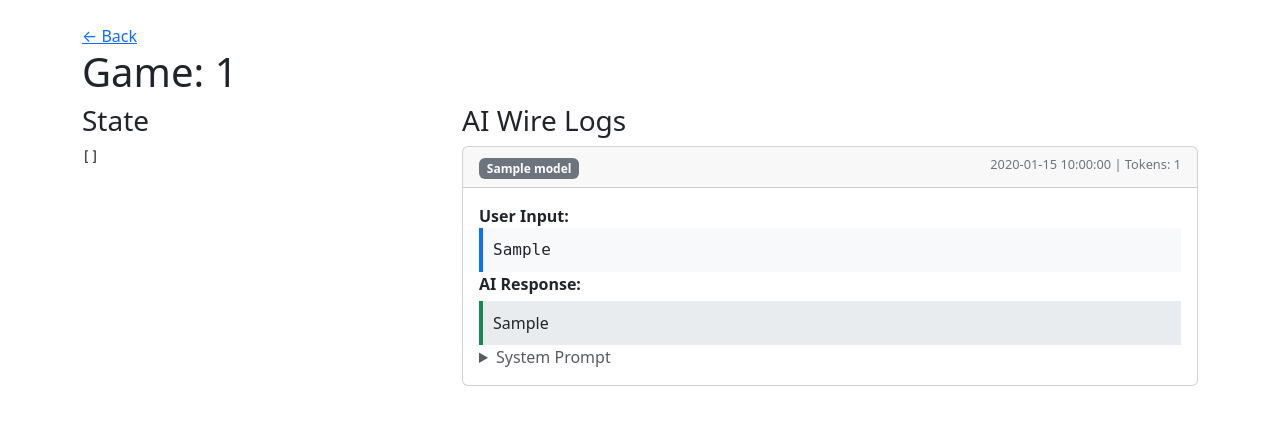
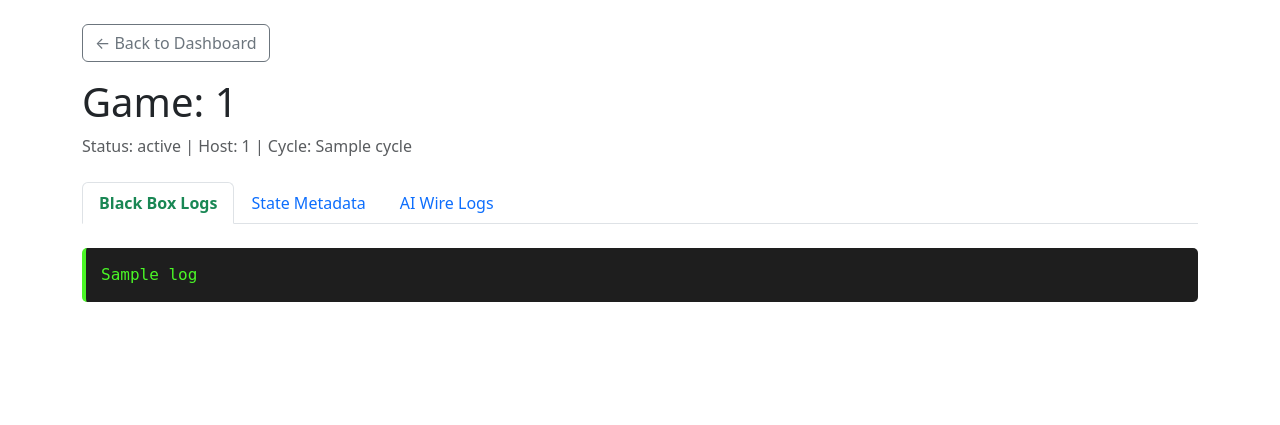
Before and after one commit to zudduz/cscratch, a Python web app: template app/templates/game_detail.html.j2 in a window 1280 px wide. Shown: the top 425 px of the page. Run offline with Jinja, Linux system fonts and the light colour scheme; the template is opened without the code that fills it: most values are stand-ins (such as "Sample title", 1, 10 or a date in 2020).

Commit message:
Adding black box logs to dashboard

```diff
--- a/app/templates/game_detail.html.j2
+++ b/app/templates/game_detail.html.j2
@@ -7,19 +7,56 @@
         .prompt { background: #f8f9fa; border-left: 4px solid #0d6efd; padding: 10px; font-family: monospace; white-space: pre-wrap; }
         .response { background: #e9ecef; border-left: 4px solid #198754; padding: 10px; margin-top: 5px; white-space: pre-wrap; }
         .metadata { font-size: 0.8em; color: #6c757d; }
+        .bb-log { background: #1e1e1e; color: #4af626; font-family: monospace; padding: 15px; border-radius: 5px; margin-bottom: 10px; white-space: pre-wrap; border-left: 4px solid #4af626;}
     </style>
 </head>
-<body class="container mt-4">
-    <a href="/dashboard">&larr; Back</a>
+<body class="container mt-4 mb-5">
+    <a href="/dashboard" class="btn btn-outline-secondary mb-3">&larr; Back to Dashboard</a>
+
+    <div class="d-flex justify-content-between align-items-center mb-4">
+        <div>
             <h1>Game: {{ game.id }}</h1>
+            <p class="text-muted mb-0">Status: {{ game.status }} | Host: {{ game.host_id }} | Cycle: {{ game.metadata.cycle | default(1) }}</p>
+        </div>
+    </div>
 
-    <div class="row">
-        <div class="col-md-4">
-            <h3>State</h3>
-            <pre>{{ game.metadata | tojson(indent=2) }}</pre>
+    <!-- Navigation Tabs -->
+    <ul class="nav nav-tabs mb-4" id="gameTabs" role="tablist">
+        <li class="nav-item" role="presentation">
+            <button class="nav-link active fw-bold text-success" id="blackbox-tab" data-bs-toggle="tab" data-bs-target="#blackbox" type="button" role="tab">Black Box Logs</button>
+        </li>
+        <li class="nav-item" role="presentation">
+            <button class="nav-link" id="state-tab" data-bs-toggle="tab" data-bs-target="#state" type="button" role="tab">State Metadata</button>
+        </li>
+        <li class="nav-item" role="presentation">
+            <button class="nav-link" id="wire-tab" data-bs-toggle="tab" data-bs-target="#wire" type="button" role="tab">AI Wire Logs</button>
+        </li>
+    </ul>
+
+    <!-- Tab Content -->
+    <div class="tab-content" id="gameTabsContent">
+
+        <!-- Black Box Logs Tab -->
+        <div class="tab-pane fade show active" id="blackbox" role="tabpanel">
+            {% if game.metadata.blackbox_logs %}
+                {% for log in game.metadata.blackbox_logs %}
+                    <div class="bb-log">{{ log }}</div>
+                {% endfor %}
+            {% else %}
+                <div class="alert alert-dark text-center">
+                    No black box telemetry recorded yet.
                 </div>
-        <div class="col-md-8">
-            <h3>AI Wire Logs</h3>
+            {% endif %}
+        </div>
+
+        <!-- State Metadata Tab -->
+        <div class="tab-pane fade" id="state" role="tabpanel">
+            <pre class="bg-light p-3 border rounded" style="font-size: 0.9em;">{{ game.metadata | tojson(indent=2) }}</pre>
+        </div>
+
+        <!-- AI Wire Logs Tab -->
+        <div class="tab-pane fade" id="wire" role="tabpanel">
+            {% if logs %}
                 {% for log in logs %}
                 <div class="card mb-3">
                     <div class="card-header">
@@ -31,14 +68,23 @@
                         <div class="prompt">{{ log.user_input }}</div>
                         <strong>AI Response:</strong>
                         <div class="response">{{ log.raw_response }}</div>
-                    <details>
-                        <summary class="text-muted">System Prompt</summary>
-                        <pre class="small">{{ log.system_prompt }}</pre>
+                        <details class="mt-3">
+                            <summary class="text-muted" style="cursor: pointer;">View System Prompt</summary>
+                            <pre class="small mt-2 bg-light p-2 border rounded">{{ log.system_prompt }}</pre>
                         </details>
                     </div>
                 </div>
                 {% endfor %}
+            {% else %}
+                <div class="alert alert-secondary text-center">
+                    No AI interactions recorded yet.
                 </div>
+            {% endif %}
         </div>
+
+    </div>
+
+    <!-- Bootstrap JS Bundle (includes Popper) -->
+    <script src="https://cdn.jsdelivr.net/npm/bootstrap@5.3.0/dist/js/bootstrap.bundle.min.js"></script>
 </body>
 </html>
--- a/cartridges/foster_protocol/logic.py
+++ b/cartridges/foster_protocol/logic.py
@@ -17,7 +17,7 @@ class FosterProtocol:
         default_state = Caisson()
         self.meta = {
             "name": "The Foster Protocol",
-            "version": "2.49",
+            "version": default_state.version,
             **default_state.model_dump()
         }
 
@@ -422,7 +422,8 @@ class FosterProtocol:
         if result.event_type == "disassembly":
             await self._send_public_eulogy(ctx, tools, drone, game_data)
 
-        await FosterPresenter.report_blackbox_event(ctx, hour, drone, result, thought)
+        bb_msg = await FosterPresenter.report_blackbox_event(ctx, hour, drone, result, thought)
+        game_data.blackbox_logs.append(bb_msg)
         drone.daily_memory.append(f"[Hour {hour}] {result.message}")
 
         # Guard against case-sensitivity issues from tools
--- a/cartridges/foster_protocol/models.py
+++ b/cartridges/foster_protocol/models.py
@@ -47,7 +47,7 @@ class Drone(BaseModel):
         return self.status == "active" and self.location_id == "stasis_bay"
 
 class Caisson(BaseModel):
-    version: str = "2.44"
+    version: str = "2.45"
     oxygen: int = GameConfig.INITIAL_OXYGEN
 
     fuel: int = GameConfig.INITIAL_FUEL
@@ -66,6 +66,7 @@ class Caisson(BaseModel):
     players: Dict[str, Player] = Field(default_factory=dict)
     station: ChargingStation = Field(default_factory=ChargingStation)
     ship_logs: List[str] = Field(default_factory=list)
+    blackbox_logs: List[str] = Field(default_factory=list)
 
     # Pydantic V2 Config
     model_config = ConfigDict(populate_by_name=True)
--- a/cartridges/foster_protocol/ui_templates.py
+++ b/cartridges/foster_protocol/ui_templates.py
@@ -114,10 +114,11 @@ The game is lost if there are no active drones.
 
         msg = (
             f"*{thought}*\n"
-            f">> `{result.message}`"
+            f">> `{result.message}`\n"
             f"**[H{hour}] {role_icon} {display_id}** {status_str}\n"
         )
         await ctx.send(cls.CHANNEL_BLACKBOX, msg)
+        return msg
 
     @classmethod
     async def report_public_event(cls, ctx, hour: int, message: str):
```
Lines whose indentation alone changed are shown as unchanged.
